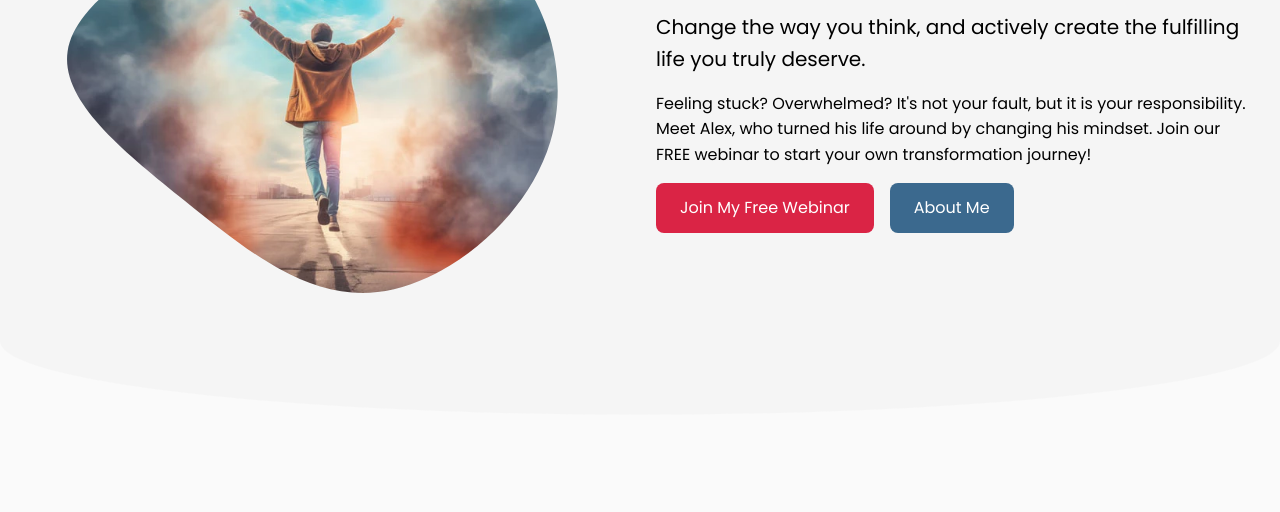
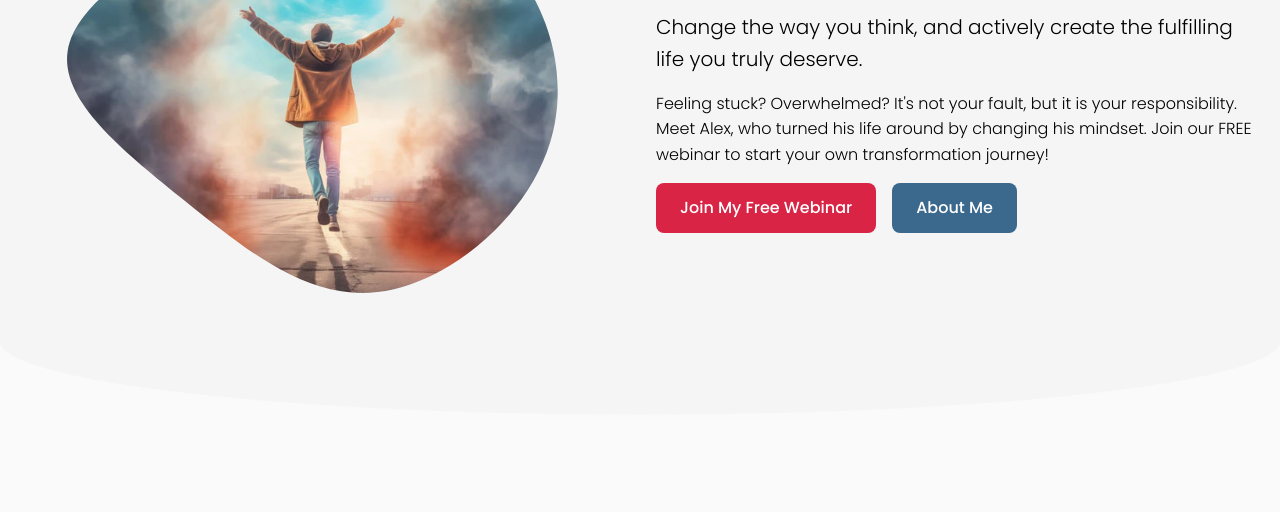
Before and after one commit to patrickhladun/ci-project-01, a website: page index.html in a window 1280 px wide. Shown: the part 239-751 px from the top of the page. Drawn offline with Linux system fonts and the light colour scheme.

Commit message:
refactor: change font weights

```diff
--- a/assets/css/style.css
+++ b/assets/css/style.css
@@ -144,7 +144,7 @@ body {
   margin: 0;
   padding: 0;
   height: 100%;
-  font: 400 16px/1.6 Poppins, Arial, Helvetica, sans-serif;
+  font: 300 16px/1.6 Poppins, Arial, Helvetica, sans-serif;
 }
 
 img {
@@ -234,6 +234,7 @@ p:first-child {
 
 a,
 a.light {
+  font-weight: 500;
   position: relative;
   text-decoration: none;
   z-index: 0;
--- a/index.html
+++ b/index.html
@@ -13,7 +13,7 @@
   <link rel="stylesheet" type="text/css" href="./assets/css/style.css">
   <link rel="preconnect" href="https://fonts.googleapis.com">
   <link rel="preconnect" href="https://fonts.gstatic.com" crossorigin>
-  <link href="https://fonts.googleapis.com/css2?family=Poppins:wght@400;800&display=swap" rel="stylesheet">
+  <link href="https://fonts.googleapis.com/css2?family=Poppins:wght@300;500;800&display=swap" rel="stylesheet">
 
   <link rel="shortcut icon" href="./favicon.ico">
   <link rel="icon" sizes="16x16 32x32 64x64" href="./favicon.ico">
```
Also changed, not shown: 404.html (+1 -1 lines), about.html (+1 -1 lines), contact.html (+1 -1 lines), privacy-policy.html (+1 -1 lines), terms.html (+1 -1 lines), thank-you-contact.html (+1 -1 lines), thank-you-newsletter.html (+1 -1 lines), thank-you-webinar.html (+1 -1 lines), webinar.html (+1 -1 lines).
